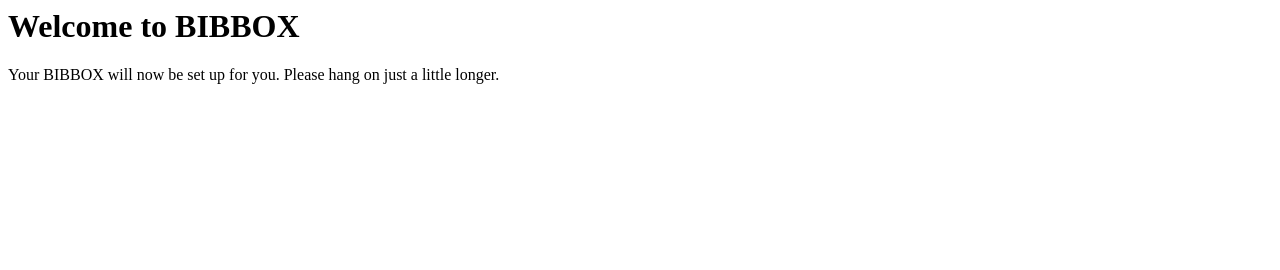
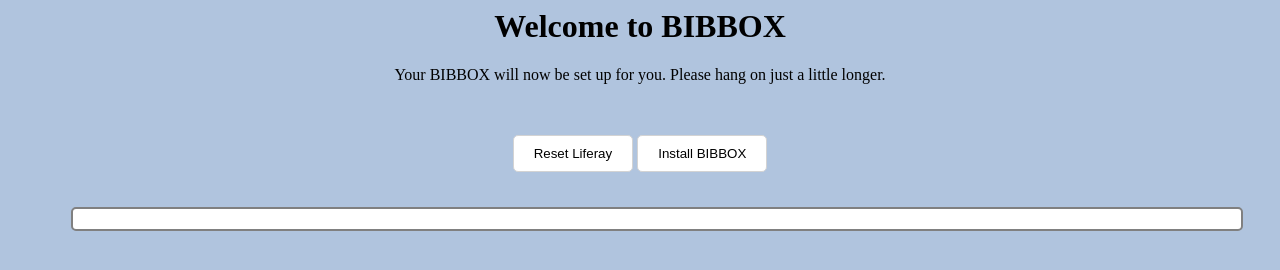
Before and after one commit to eschen42/kit-eb3kit, a plain HTML site: page resources/index.html in a window 1280 px wide. Drawn offline with Linux system fonts and the light colour scheme; no server answers.

Commit message:
Added buttons and formatting

```diff
--- a/resources/index.html
+++ b/resources/index.html
@@ -12,13 +12,53 @@
 					document.getElementById('log-container').innerHTML= this.responseText;
 				};
 				xhr.send();
-			}, 5000);
+			}, 1000);
+
+			function reset() {
+				alert("Run reset python script");
+			}
+			function setup() {
+				alert("Run setup python script");
+			}
 		</script>
+
+		<style>
+			html {
+				background: lightsteelblue;
+				text-align: center;
+			}
+			#controls {
+				display: inline-block;
+				margin: 15px 0;
+			}
+			#controls button {
+				margin: 20px 0;
+				padding: 10px 20px;
+				border: solid 1px lightgray;
+				background: white;
+				border-radius: 5px;
+			}
+			#log-container {
+				float: left;
+				width: 90%;
+				max-height: 500px;
+				margin: 0 5%;
+				border: solid 2px gray;
+				padding: 10px 15px;
+				border-radius: 5px;
+				background: white;
+				text-align: left;
+			}
+		</style>
 	</head>
 
 	<body>
 		<h1>Welcome to BIBBOX</h1>
 		<p>Your BIBBOX will now be set up for you. Please hang on just a little longer.</p>
+		<div id="controls">
+			<button onclick="reset()">Reset Liferay</button>
+			<button onclick="setup()">Install BIBBOX</button>
+		</div>
 		<div id="log-container"></div>
 	</body>
 </html>
```
